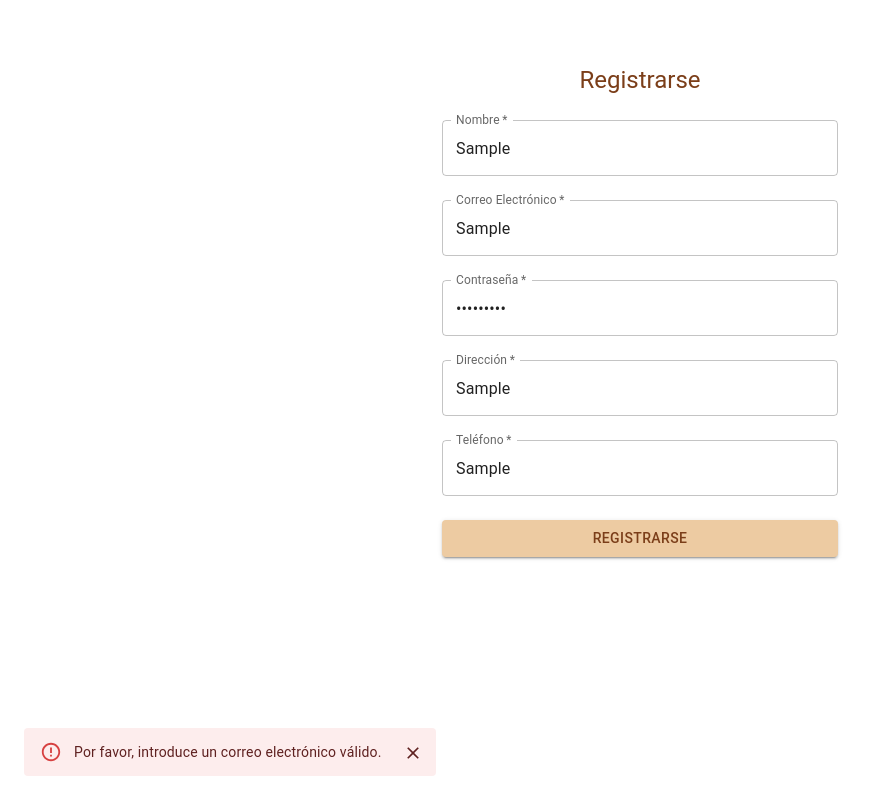
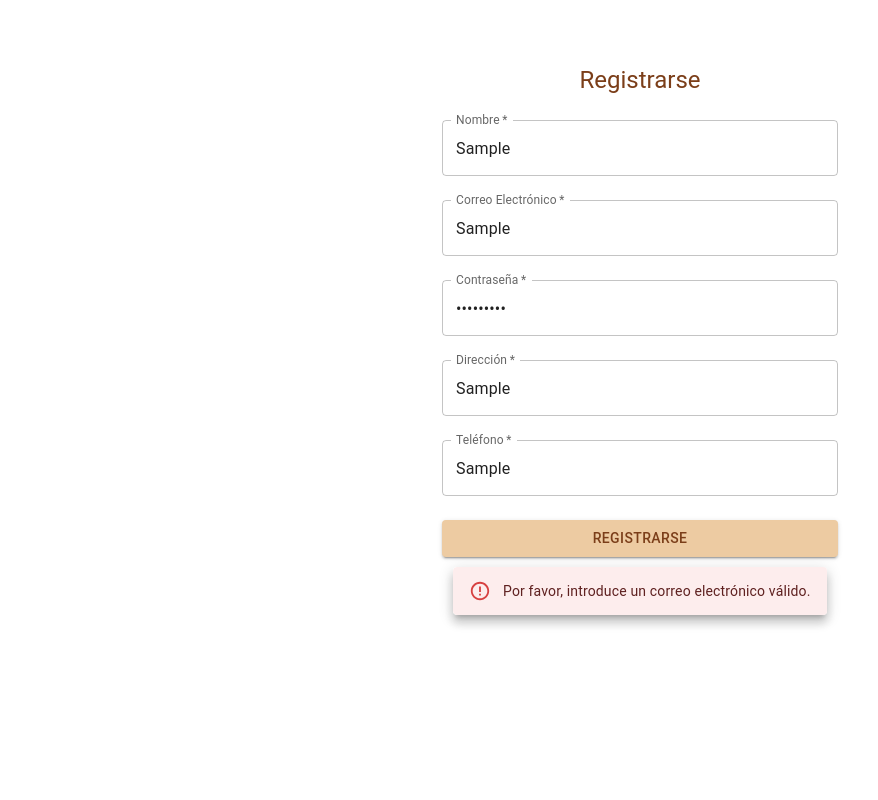
Before and after one commit to fatinoble/muerde-uy, a Next.js app: page /user/register/Register in a window 1280 px wide. Both pictures are taken after typing "Sample", "Sample", "Sample123", "Sample", "Sample" into the empty fields and a click on the button "REGISTRARSE". Shown: the whole page, without its empty margins (0-878 px from the left). Built offline with nearby package versions, Linux system fonts and the light colour scheme.

Commit message:
Handle message for success or error

```diff
--- a/pages/user/register/Register.jsx
+++ b/pages/user/register/Register.jsx
@@ -1,8 +1,8 @@
 import React from 'react';
-import { useState } from "react";
+import { useState, useRef } from "react";
 import { Container, Typography, TextField, Button, Box } from '@mui/material';
 import { createUser } from '../../../services/userService';
-import Snackbar from '@mui/material/Snackbar';
+import Popover from '@mui/material/Popover';
 import Alert from '@mui/material/Alert';
 
 const Register = () => {
@@ -13,38 +13,38 @@ const Register = () => {
     const [phone, setPhone] = useState("");
     const [open, setOpen] = useState(false);
     const [message, setMessage] = useState("");
+    const [messageType, setMessageType] = useState("success");
+    const anchorRef = useRef(null);
 
-    const handleError = (newMessage) => {
+    const handleMessage = (newMessage, newMessageType) => {
         setMessage(newMessage);
+        setMessageType(newMessageType);
         setOpen(true);
     };
 
-    const handleClose = (event, reason) => {
-        if (reason === 'clickaway') {
-            return;
-        }
+    const handleClose = () => {
         setOpen(false);
     };
 
     const handleSubmit = async event => {
         event.preventDefault();
         if (!name || !mail || !address || !phone || !password) {
-            handleError("Por favor, completa todos los campos.");
+            handleMessage("Por favor, completa todos los campos.", "error");
             return;
         }
 
         if (!/\S+@\S+\.\S+/.test(mail)) {
-            handleError("Por favor, introduce un correo electrónico válido.");
+            handleMessage("Por favor, introduce un correo electrónico válido.", "error");
             return;
         }
 
         if (!/^\d+$/.test(phone)) {
-            handleError("Por favor, introduce un número de teléfono válido.");
+            handleMessage("Por favor, introduce un número de teléfono válido.", "error");
             return;
         }
 
         if (!/(?=.*[0-9])(?=.*[!@#$%^&*])[a-zA-Z0-9!@#$%^&*]{8,}$/.test(password)) {
-            handleError("La contraseña debe tener al menos 8 caracteres, incluyendo al menos un número y un carácter especial.");
+            handleMessage("La contraseña debe tener al menos 8 caracteres, incluyendo al menos un número y un carácter especial.", "error");
             return;
         }
 
@@ -59,14 +59,14 @@ const Register = () => {
         try {
             const response = await createUser(data);
             if (response.statusText == "OK") {
-                handleError("Usuario creado con éxito, bienvenid@ " + response.data.name + "!");
+                handleMessage("Usuario creado con éxito, bienvenid@ " + response.data.name + "!", "success");
                 //router.push('/algo/algo') ToDo redirigir a catalogo
             } else {
-                handleError("Hubo un error al crear la cuenta. Por favor, intenta de nuevo.");
+                handleMessage("Hubo un error al crear la cuenta. Por favor, intenta de nuevo.", "error");
             }
         } catch (error) {
             console.error('Error:', error);
-            handleError('Hubo un error al crear la cuenta. Por favor, intenta de nuevo.');
+            handleMessage('Hubo un error al crear la cuenta. Por favor, intenta de nuevo.', "error");
         }
     }
 
@@ -162,11 +162,24 @@ const Register = () => {
                     >
                         Registrarse
                     </Button>
-                    <Snackbar open={open} autoHideDuration={6000} onClose={handleClose}>
-                        <Alert onClose={handleClose} severity="error" sx={{ width: '100%' }}>
+                    <Popover
+                        open={open}
+                        anchorEl={anchorRef.current}
+                        onClose={handleClose}
+                        anchorOrigin={{
+                            vertical: 'bottom',
+                            horizontal: 'center',
+                        }}
+                        transformOrigin={{
+                            vertical: 'top',
+                            horizontal: 'center',
+                        }}
+                        style={{ transform: 'translateY(10px)' }}
+                    >
+                        <Alert severity={messageType} sx={{ width: '100%' }}>
                             {message}
                         </Alert>
-                    </Snackbar>
+                    </Popover>
                 </Box>
             </Box>
         </Container>
```
